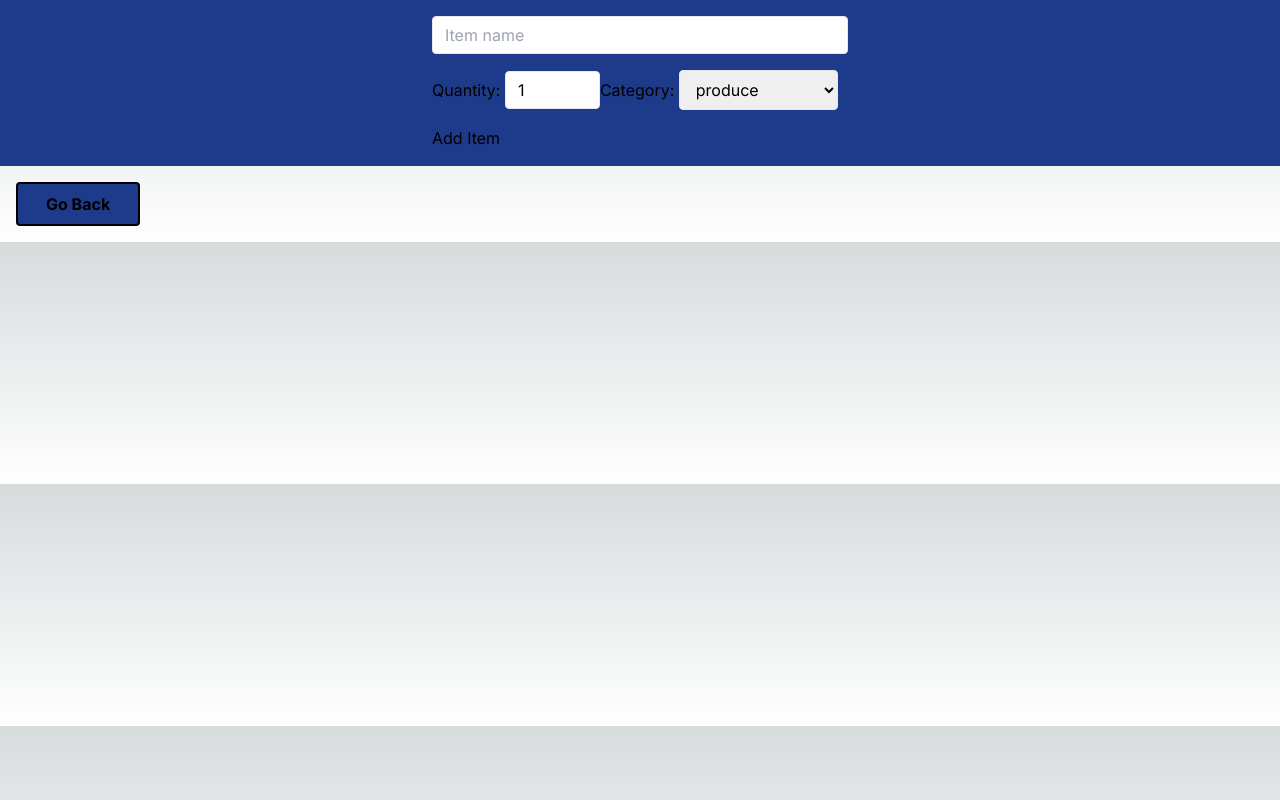
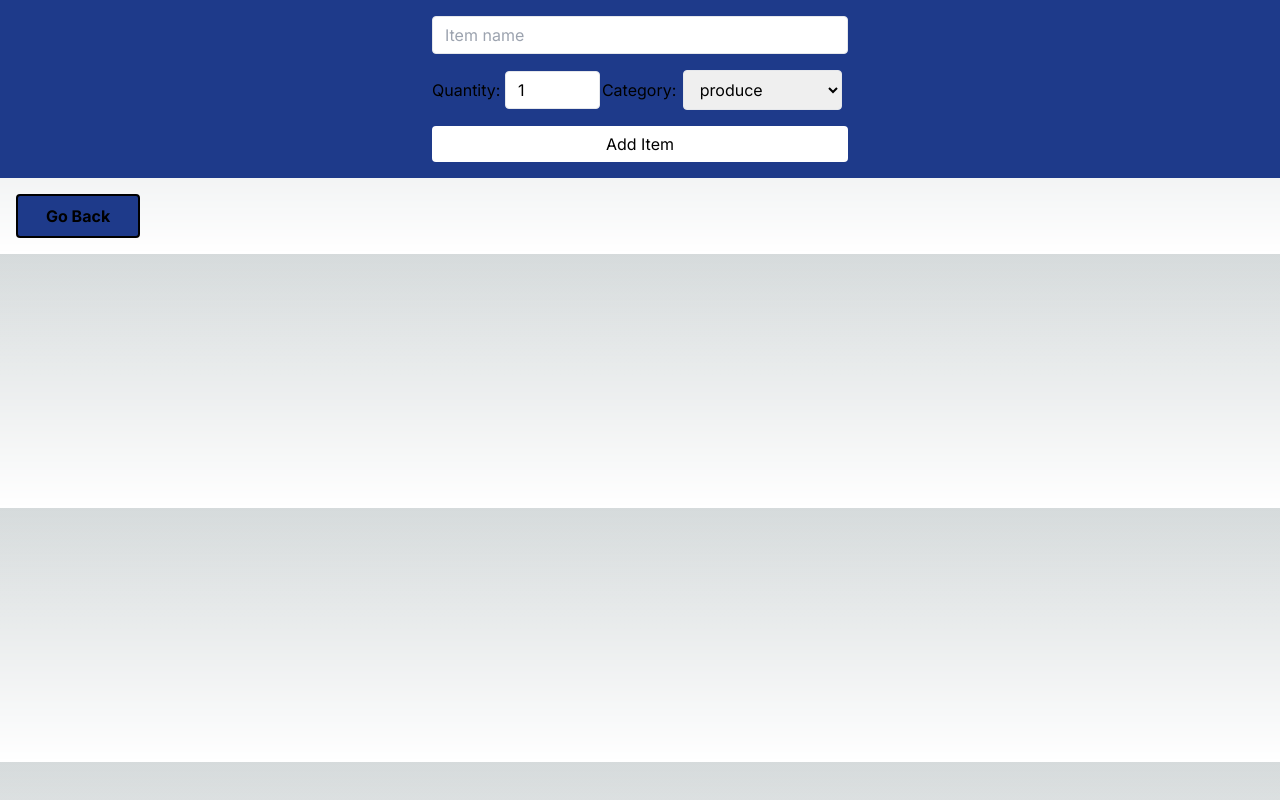
Before and after one commit to Gabrealk/cprg306-assignments, a Next.js app: page /week4 in a window 1280 px wide. Built offline with nearby package versions, Linux system fonts and the light colour scheme.

Commit message:
spacing and color adjustments

```diff
--- a/app/week4/new-item.js
+++ b/app/week4/new-item.js
@@ -60,7 +60,7 @@ export default function Newevent(){
                     //same dealio as before
                     />
 
-                    <label>Category: </label>
+                    <label className="px-0.5">Category: </label>
                     <select value={category} onChange={(cchange) => setCategory(cchange.target.value)}
                     className="text-black border rounded w-half py-2 px-3 leading-tight"
                     required>
@@ -81,7 +81,7 @@ export default function Newevent(){
                 </div>
 
                 <div>
-                    <button type="submit">Add Item</button>
+                    <button className="bg-white text-black rounded w-full py-2 px-3 leading-tight" type="submit">Add Item</button>
                 </div>
 
 
```
